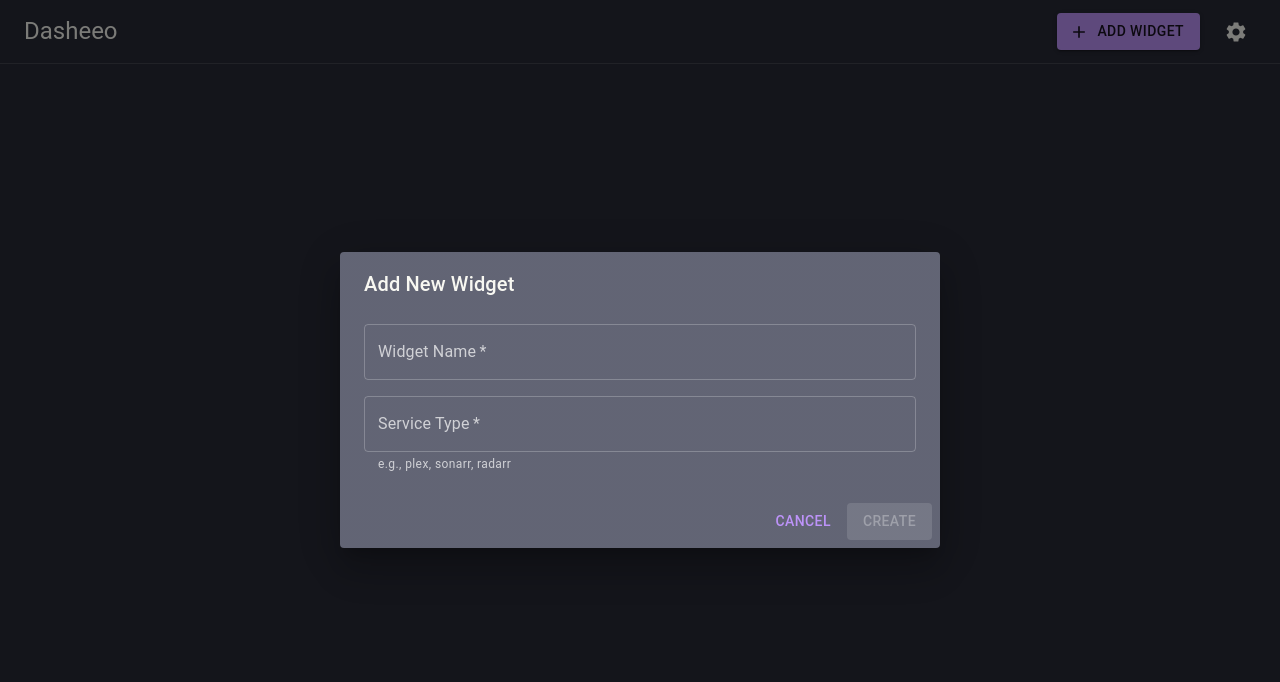
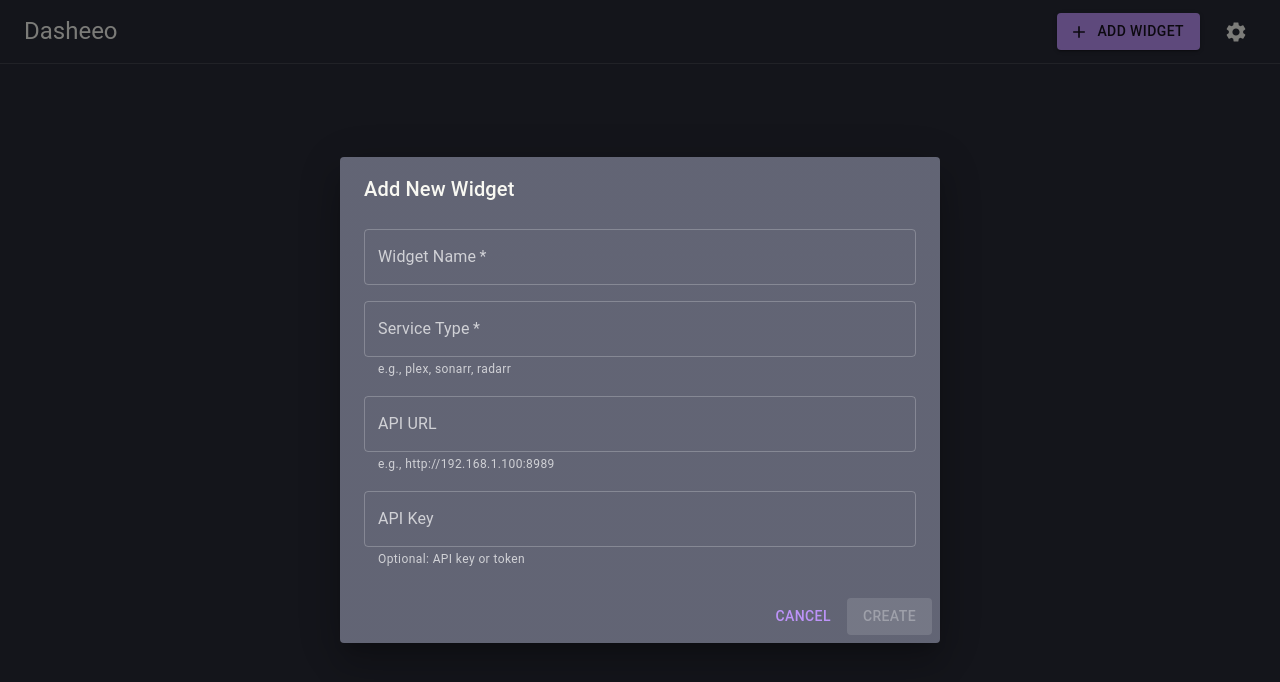
Before and after one commit to glenc93/dasheeo, a Next.js app: page / in a window 1280 px wide. Both pictures are taken after a click on the button "ADD WIDGET". Shown: the top 682 px of the page. Built offline with nearby package versions, Linux system fonts and the light colour scheme.

Commit message:
added inputs for API info

```diff
--- a/src/app/api/proxy/route.ts
+++ b/src/app/api/proxy/route.ts
@@ -4,12 +4,18 @@ import axios from 'axios';
 export async function GET(request: NextRequest) {
   const searchParams = request.nextUrl.searchParams;
   const service = searchParams.get('service');
+  const apiUrl = searchParams.get('apiUrl');
+  const apiKey = searchParams.get('apiKey');
+
+  // Use widget-specific URL or fall back to env variable
+  const serviceUrl = apiUrl || process.env.SERVICE_URL;
+  const serviceApiKey = apiKey || process.env.SERVICE_API_KEY;
 
   // Example: proxy request to self-hosted service
   try {
-    const response = await axios.get(`${process.env.SERVICE_URL}`, {
+    const response = await axios.get(`${serviceUrl}`, {
       headers: {
-        Authorization: `Bearer ${process.env.SERVICE_API_KEY}`,
+        ...(serviceApiKey && { Authorization: `Bearer ${serviceApiKey}` }),
       },
     });
     return NextResponse.json(response.data);
--- a/src/app/page.tsx
+++ b/src/app/page.tsx
@@ -16,7 +16,7 @@ export default function Home() {
   const [createOpen, setCreateOpen] = useState(false);
   const [sidebarOpen, setSidebarOpen] = useState(true);
 
-  const handleCreateWidget = (widgetData: { name: string; type: string }) => {
+  const handleCreateWidget = (widgetData: { name: string; type: string; apiUrl?: string; apiKey?: string }) => {
     const newWidget = {
       id: `widget-${Date.now()}`,
       type: widgetData.type,
@@ -26,6 +26,8 @@ export default function Home() {
       h: 2,
       config: {
         name: widgetData.name,
+        apiUrl: widgetData.apiUrl,
+        apiKey: widgetData.apiKey,
       },
     };
     addWidget(newWidget);
--- a/src/components/WidgetCard.tsx
+++ b/src/components/WidgetCard.tsx
@@ -1,6 +1,6 @@
 'use client';
 
-import { Card, CardContent, CardHeader, IconButton, Chip, Box, CircularProgress } from '@mui/material';
+import { Card, CardContent, IconButton, Chip, Box, CircularProgress, Typography } from '@mui/material';
 import { Close, DragIndicator, Edit } from '@mui/icons-material';
 import { useDashboardStore, Widget } from '@/store/dashboardStore';
 import { useQuery } from '@tanstack/react-query';
@@ -19,7 +19,11 @@ export function WidgetCard({ widget }: WidgetCardProps) {
   const { data, isLoading, isError } = useQuery({
     queryKey: ['widget-status', widget.id],
     queryFn: async () => {
-      const response = await axios.get(`/api/proxy?service=${widget.type}`);
+      const params = new URLSearchParams({ service: widget.type });
+      if (widget.config?.apiUrl) params.append('apiUrl', widget.config.apiUrl);
+      if (widget.config?.apiKey) params.append('apiKey', widget.config.apiKey);
+
+      const response = await axios.get(`/api/proxy?${params.toString()}`);
       return response.data;
     },
     refetchInterval: 30000,
@@ -43,10 +47,15 @@ export function WidgetCard({ widget }: WidgetCardProps) {
   return (
     <>
       <Card sx={{ height: '100%', display: 'flex', flexDirection: 'column' }}>
-        <Box sx={{ display: 'flex', alignItems: 'center', justifyContent: 'space-between', px: 2, pt: 2 }}>
-          <IconButton size="small" className="drag-handle" sx={{ cursor: 'move' }}>
-            <DragIndicator />
-          </IconButton>
+        <Box sx={{ display: 'flex', alignItems: 'center', justifyContent: 'space-between', px: 2, pt: 2, pb: 1 }}>
+          <Box sx={{ display: 'flex', alignItems: 'center', gap: 1 }}>
+            <IconButton size="small" className="drag-handle" sx={{ cursor: 'move' }}>
+              <DragIndicator />
+            </IconButton>
+            <Typography variant="h5">
+              {widget.config?.name || `${widget.type} Widget`}
+            </Typography>
+          </Box>
           <Box>
             <IconButton size="small" onClick={() => setEditOpen(true)}>
               <Edit />
@@ -56,12 +65,10 @@ export function WidgetCard({ widget }: WidgetCardProps) {
             </IconButton>
           </Box>
         </Box>
-        <CardHeader
-          title={widget.config?.name || `${widget.type} Widget`}
-          subheader={getStatusChip()}
-          sx={{ pt: 1 }}
-        />
-        <CardContent sx={{ flexGrow: 1 }}>
+        <Box sx={{ px: 2, pb: 1 }}>
+          {getStatusChip()}
+        </Box>
+        <CardContent sx={{ flexGrow: 1, pt: 0 }}>
           <Box>
             {isLoading && <p>Loading data...</p>}
             {isError && <p>Unable to connect to service</p>}
--- a/src/components/WidgetCreateDialog.tsx
+++ b/src/components/WidgetCreateDialog.tsx
@@ -14,18 +14,22 @@ import { useState } from 'react';
 interface WidgetCreateDialogProps {
   open: boolean;
   onClose: () => void;
-  onCreate: (widgetData: { name: string; type: string }) => void;
+  onCreate: (widgetData: { name: string; type: string; apiUrl?: string; apiKey?: string }) => void;
 }
 
 export function WidgetCreateDialog({ open, onClose, onCreate }: WidgetCreateDialogProps) {
   const [name, setName] = useState('');
   const [serviceType, setServiceType] = useState('');
+  const [apiUrl, setApiUrl] = useState('');
+  const [apiKey, setApiKey] = useState('');
 
   const handleCreate = () => {
     if (name && serviceType) {
-      onCreate({ name, type: serviceType });
+      onCreate({ name, type: serviceType, apiUrl, apiKey });
       setName('');
       setServiceType('');
+      setApiUrl('');
+      setApiKey('');
       onClose();
     }
   };
@@ -33,6 +37,8 @@ export function WidgetCreateDialog({ open, onClose, onCreate }: WidgetCreateDial
   const handleClose = () => {
     setName('');
     setServiceType('');
+    setApiUrl('');
+    setApiKey('');
     onClose();
   };
 
@@ -64,6 +70,29 @@ export function WidgetCreateDialog({ open, onClose, onCreate }: WidgetCreateDial
               '& .MuiFormHelperText-root': { color: 'rgba(255, 255, 255, 0.7)' },
             }}
           />
+          <TextField
+            label="API URL"
+            value={apiUrl}
+            onChange={(e) => setApiUrl(e.target.value)}
+            fullWidth
+            helperText="e.g., http://192.168.1.100:8989"
+            sx={{
+              '& .MuiInputLabel-root': { color: 'rgba(255, 255, 255, 0.7)' },
+              '& .MuiFormHelperText-root': { color: 'rgba(255, 255, 255, 0.7)' },
+            }}
+          />
+          <TextField
+            label="API Key"
+            value={apiKey}
+            onChange={(e) => setApiKey(e.target.value)}
+            fullWidth
+            type="password"
+            helperText="Optional: API key or token"
+            sx={{
+              '& .MuiInputLabel-root': { color: 'rgba(255, 255, 255, 0.7)' },
+              '& .MuiFormHelperText-root': { color: 'rgba(255, 255, 255, 0.7)' },
+            }}
+          />
         </Stack>
       </DialogContent>
       <DialogActions>
--- a/src/components/WidgetEditDialog.tsx
+++ b/src/components/WidgetEditDialog.tsx
@@ -22,6 +22,8 @@ interface WidgetEditDialogProps {
 export function WidgetEditDialog({ open, widget, onClose, onSave }: WidgetEditDialogProps) {
   const [name, setName] = useState(widget.config?.name || '');
   const [serviceType, setServiceType] = useState(widget.type);
+  const [apiUrl, setApiUrl] = useState(widget.config?.apiUrl || '');
+  const [apiKey, setApiKey] = useState(widget.config?.apiKey || '');
 
   const handleSave = () => {
     onSave({
@@ -29,6 +31,8 @@ export function WidgetEditDialog({ open, widget, onClose, onSave }: WidgetEditDi
       config: {
         ...widget.config,
         name,
+        apiUrl,
+        apiKey,
       },
     });
     onClose();
@@ -60,6 +64,29 @@ export function WidgetEditDialog({ open, widget, onClose, onSave }: WidgetEditDi
               '& .MuiFormHelperText-root': { color: 'rgba(255, 255, 255, 0.7)' },
             }}
           />
+          <TextField
+            label="API URL"
+            value={apiUrl}
+            onChange={(e) => setApiUrl(e.target.value)}
+            fullWidth
+            helperText="e.g., http://192.168.1.100:8989"
+            sx={{
+              '& .MuiInputLabel-root': { color: 'rgba(255, 255, 255, 0.7)' },
+              '& .MuiFormHelperText-root': { color: 'rgba(255, 255, 255, 0.7)' },
+            }}
+          />
+          <TextField
+            label="API Key"
+            value={apiKey}
+            onChange={(e) => setApiKey(e.target.value)}
+            fullWidth
+            type="password"
+            helperText="Optional: API key or token"
+            sx={{
+              '& .MuiInputLabel-root': { color: 'rgba(255, 255, 255, 0.7)' },
+              '& .MuiFormHelperText-root': { color: 'rgba(255, 255, 255, 0.7)' },
+            }}
+          />
         </Stack>
       </DialogContent>
       <DialogActions>
```
Also changed, not shown: 1 other file (tests, documents, lock files or other folders).
